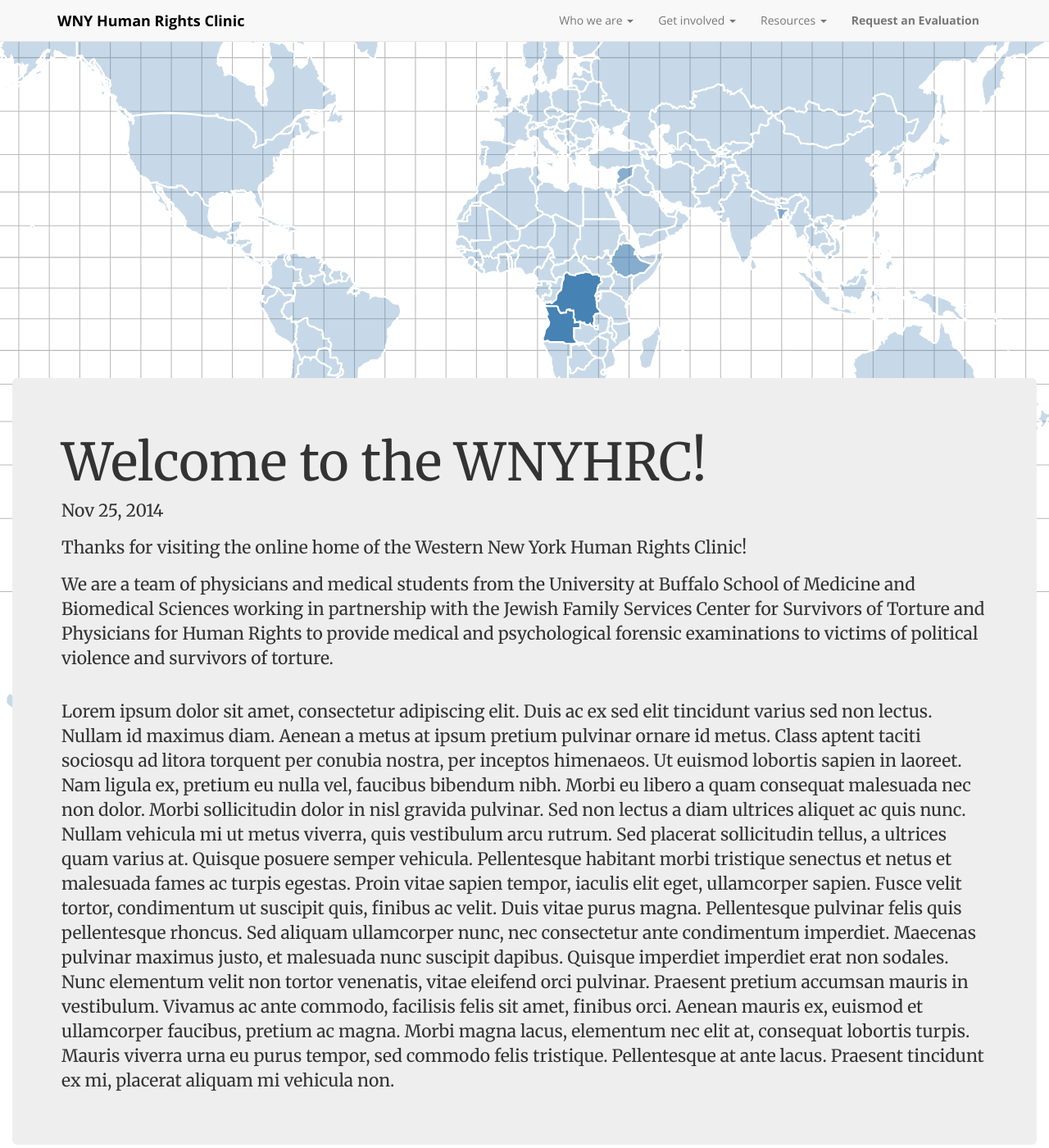
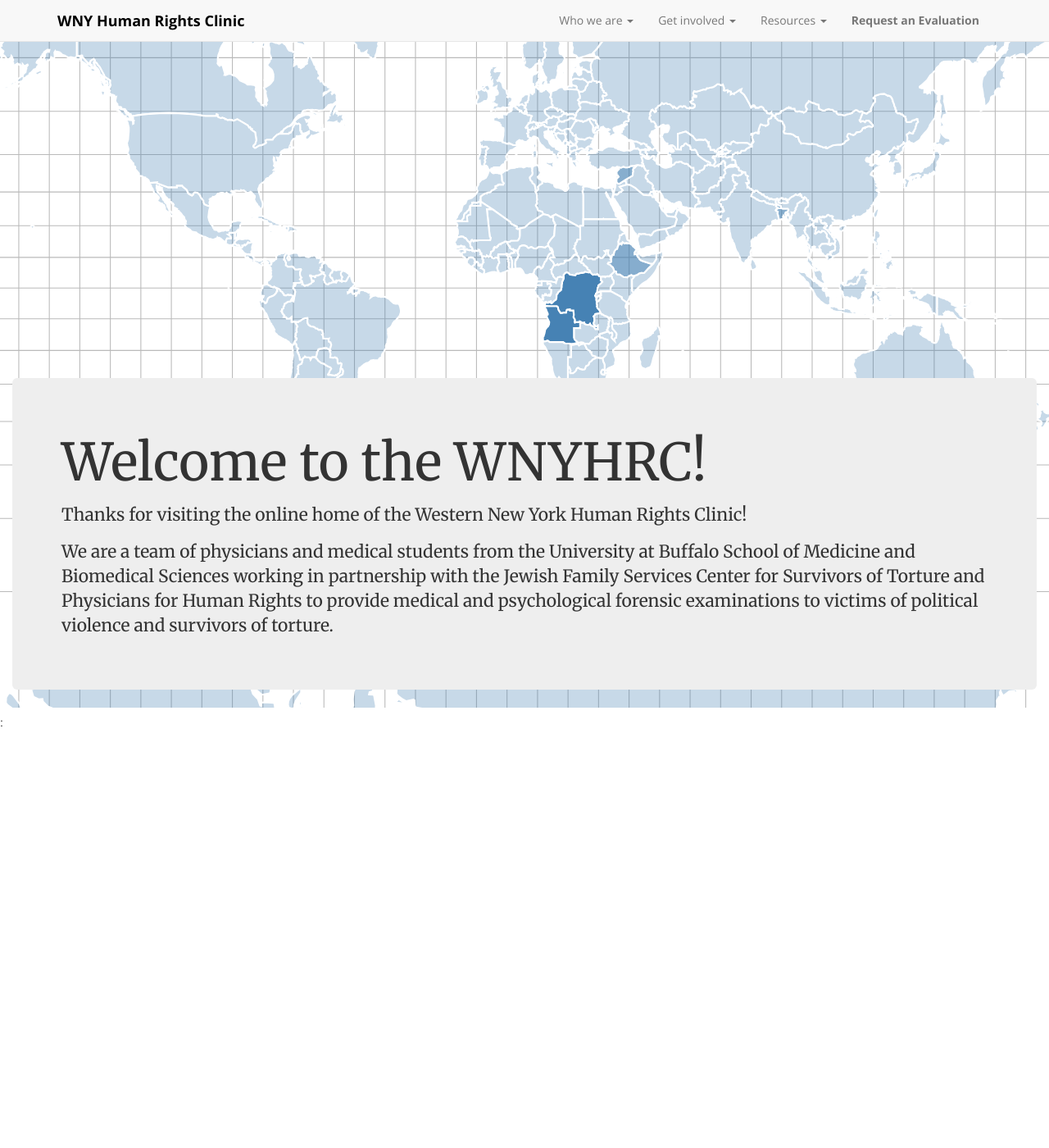
Before and after one commit to bquarant/wnyhrc, a Jekyll site: the page built from _posts/2014-11-25-welcome-to-the-wnyhrc.markdown, in a window 1280 px wide and 1400 px high. Shown: the whole window at 82% size. Built offline with Jekyll 4.4.1, drawn with Linux system fonts in a browser that asks for light colours; comment, search, counter and statistics services are not loaded.

Commit message:
clean up post layout

```diff
--- a/_layouts/post.html
+++ b/_layouts/post.html
@@ -11,7 +11,7 @@
 
   <header class="post-header">
     <h1 class="post-title">{{ page.title }}</h1>
-    <p class="post-meta">{{ page.date | date: "%b %-d, %Y" }}{% if page.author %} • {{ page.author }}{% endif %}{% if page.meta %} • {{ page.meta }}{% endif %}</p>
+    <p class="post-meta">{% if page.author %} • {{ page.author }}{% endif %}{% if page.meta %} • {{ page.meta }}{% endif %}</p>
   </header>
 
   <article class="post-content">
@@ -19,15 +19,7 @@
   </article>
 
 </div>
-
-
-    <br>
-    <p>Lorem ipsum dolor sit amet, consectetur adipiscing elit. Duis ac ex sed elit tincidunt varius sed non lectus. Nullam id maximus diam. Aenean a metus at ipsum pretium pulvinar ornare id metus. Class aptent taciti sociosqu ad litora torquent per conubia nostra, per inceptos himenaeos. Ut euismod lobortis sapien in laoreet. Nam ligula ex, pretium eu nulla vel, faucibus bibendum nibh. Morbi eu libero a quam consequat malesuada nec non dolor. Morbi sollicitudin dolor in nisl gravida pulvinar. Sed non lectus a diam ultrices aliquet ac quis nunc. Nullam vehicula mi ut metus viverra, quis vestibulum arcu rutrum. Sed placerat sollicitudin tellus, a ultrices quam varius at. Quisque posuere semper vehicula.
-
-Pellentesque habitant morbi tristique senectus et netus et malesuada fames ac turpis egestas. Proin vitae sapien tempor, iaculis elit eget, ullamcorper sapien. Fusce velit tortor, condimentum ut suscipit quis, finibus ac velit. Duis vitae purus magna. Pellentesque pulvinar felis quis pellentesque rhoncus. Sed aliquam ullamcorper nunc, nec consectetur ante condimentum imperdiet. Maecenas pulvinar maximus justo, et malesuada nunc suscipit dapibus. Quisque imperdiet imperdiet erat non sodales. Nunc elementum velit non tortor venenatis, vitae eleifend orci pulvinar. Praesent pretium accumsan mauris in vestibulum. Vivamus ac ante commodo, facilisis felis sit amet, finibus orci. Aenean mauris ex, euismod et ullamcorper faucibus, pretium ac magna. Morbi magna lacus, elementum nec elit at, consequat lobortis turpis. Mauris viverra urna eu purus tempor, sed commodo felis tristique. Pellentesque at ante lacus. Praesent tincidunt ex mi, placerat aliquam mi vehicula non.</p>
     </div>
-
-
     </div>
     </div>
 
```
